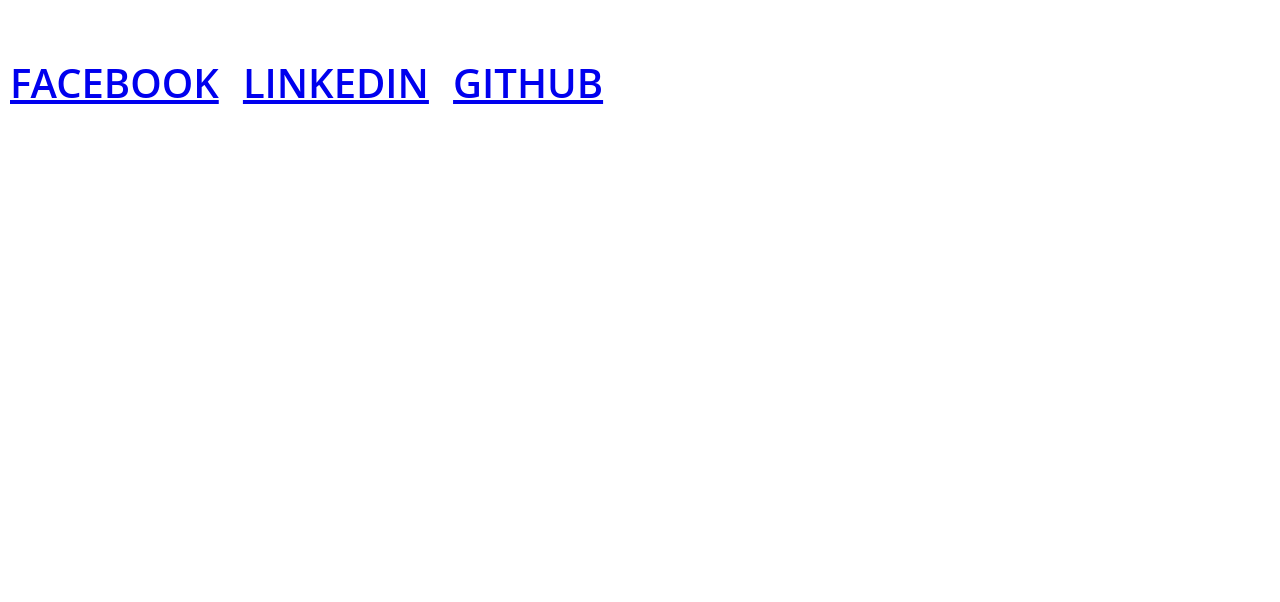
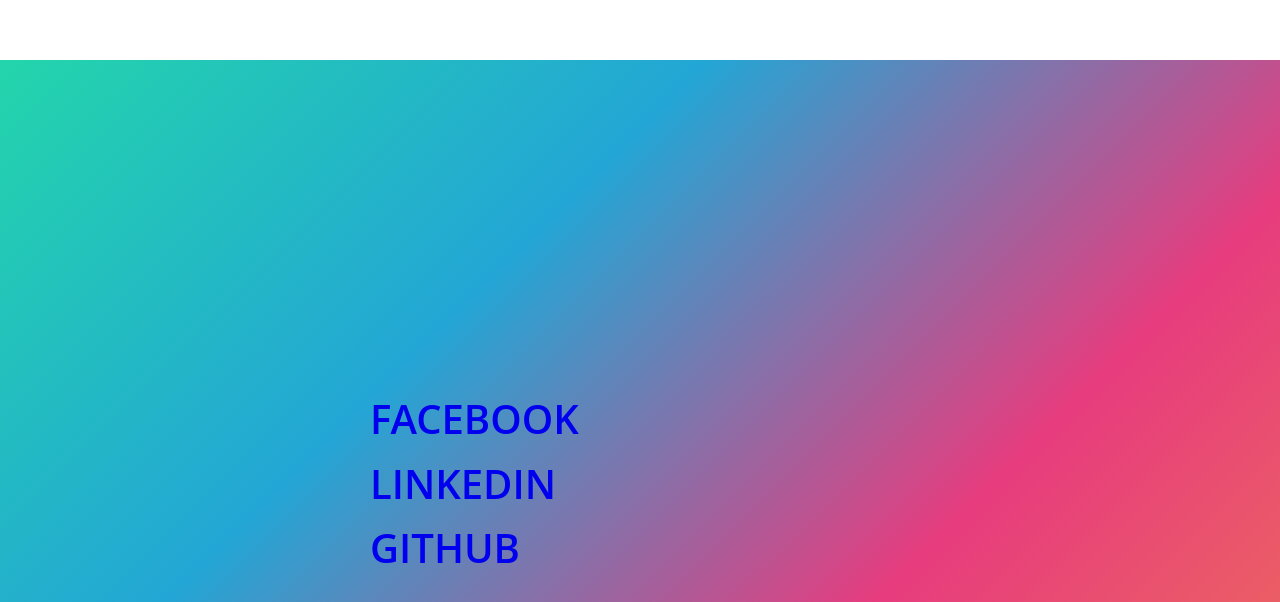
Before and after one commit to raminawahda7/Nawahda-Protfolio, a plain HTML site: page index.html in a window 1280 px wide. Shown: the part 2195-2797 px from the top of the page. Before the commit the page ends 2315 px from the top, so only its background shows below. Drawn offline with Linux system fonts and the light colour scheme.

Commit message:
final2 commit

```diff
--- a/assests/stylesheets/main.css
+++ b/assests/stylesheets/main.css
@@ -87,6 +87,20 @@
     font-size: 250%;
     font-weight: 600;
 }
+.contact{
+    background-image:linear-gradient(-45deg,#ee7752,#e73c7e,#23a6d5,#23d5ab);
+    background-repeat: no-repeat;
+    background-attachment: fixed;
+    background-size: cover;
+    background-attachment: fixed;
+    padding: 40vh;
+}
+.contact ul {
+    list-style:none;
+}
+.contact a{
+    text-decoration: none;
+}
 .plans{
     display: grid;
     flex-direction: column;
--- a/index.html
+++ b/index.html
@@ -6,7 +6,7 @@
     <title>Nawahda-Portfolio</title>
     <link rel="icon" href="assests/images/r-logo3.svg" type="image/x-icon">
     <script src="assests/js/main.js"></script>
-    <script src="https://kit.fontawesome.com/3fd0f0b73d.js" crossorigin="anonymous"></script>
+    <!-- <script src="https://kit.fontawesome.com/3fd0f0b73d.js" crossorigin="anonymous"></script> -->
 
     <link rel="stylesheet" href="assests/stylesheets/main.css"/>
     <link rel="stylesheet" href="assests/stylesheets/normalize.css"/>
@@ -32,7 +32,7 @@
             <h6 class="box1">DIGITAL AGENCY</h6>
         </div>
         <div class="box2">
-            <h1>WE DEVELOP PROFESSIONAL WEBSITES</h1>
+            <h1 style="font-weight: 800;">WE DEVELOP PROFESSIONAL WEBSITES</h1>
         </div>
         <br>
         <nav class="box3">
@@ -57,25 +57,32 @@
             </a>
         </div>
         <div class="site2">
-            <a href="https://quiz-exam.github.io/quiz" target="#">
+            <a href="#">
                 <img src="assests/images/proj2.JPG" alt="unknown Project" class="image" style="width:100%">
             </a>
         </div>
         <div class="site3">
-            <a href="https://quiz-exam.github.io/quiz" target="#">
+            <a href="#">
                 <img src="assests/images/proj2.JPG" alt="unknown Project" class="image" style="width:100%">
             </a>
         </div>
     </section>
-   <section class="plans">
+   <section class="plans" id="planes">
        <div>
             <img src="assests/images/proj2.JPG" alt="unknown Project" class="image" style="width:100%">
         </div>
    </section>
-    <section class="contact" id="contact">
-        <a href="https://www.facebook.com/star7.nawahda/" target="_blank" class="cont">FACEBOOK</a>
-        <a href="https://www.linkedin.com/in/rami-nawahda-818880118/" target="_blank" class="cont">LINKEDIN</a>
-        <a href="https://github.com/raminawahda7" target="_blank" class="cont"> GITHUB</a>
+    <section  id="contact">
+        <div class="contact">
+            <ul>
+                <li><a href="https://www.facebook.com/star7.nawahda/" target="_blank" class="cont">FACEBOOK</a></li>
+                <br>
+                <li><a href="https://www.linkedin.com/in/rami-nawahda-818880118/" target="_blank" class="cont">LINKEDIN</a></li>
+                <br>
+                <li><a href="https://github.com/raminawahda7" target="_blank" class="cont"> GITHUB</a></li>
+            </ul>
+
+        </div>
     </section>
 
 
```
